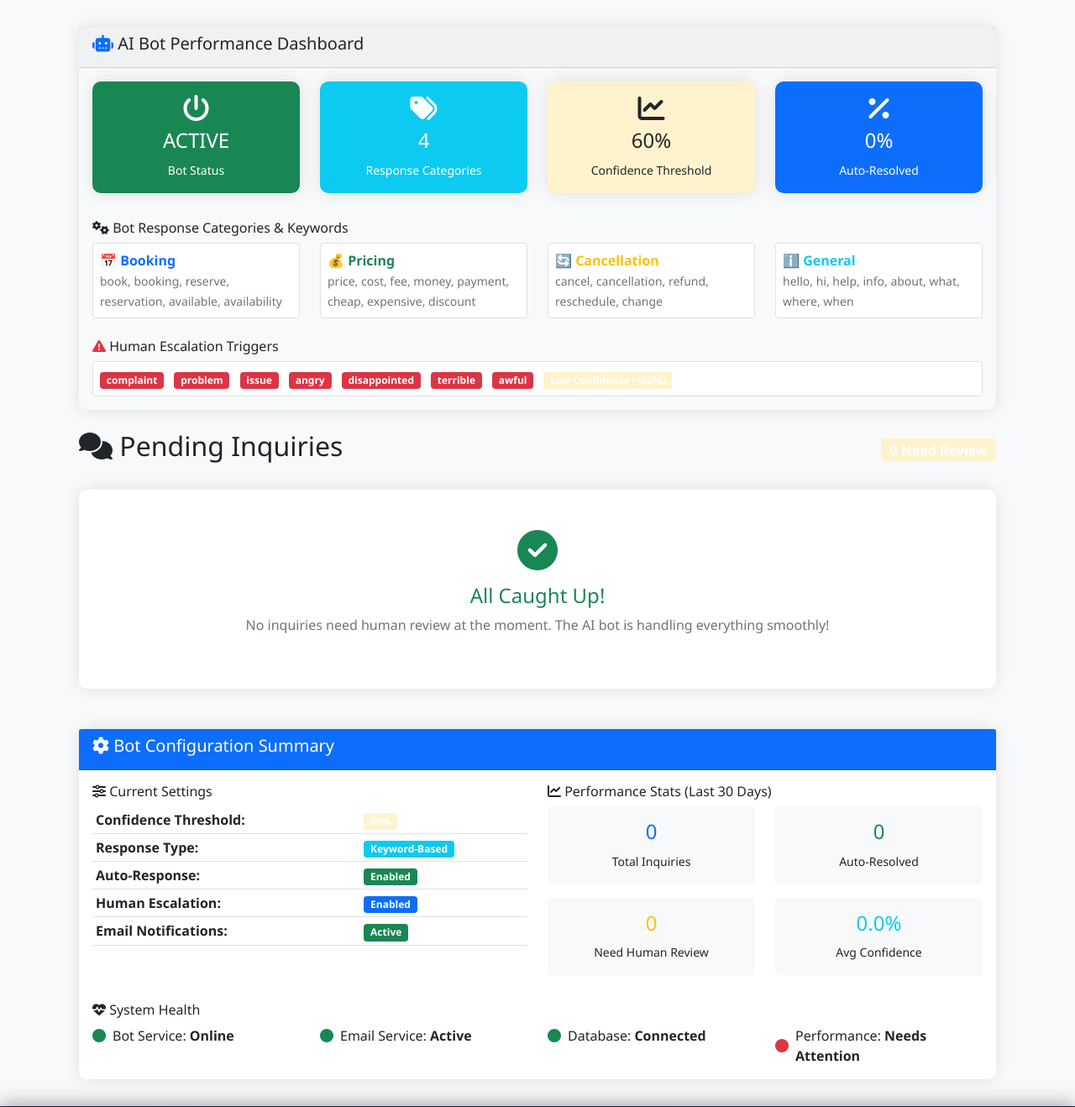
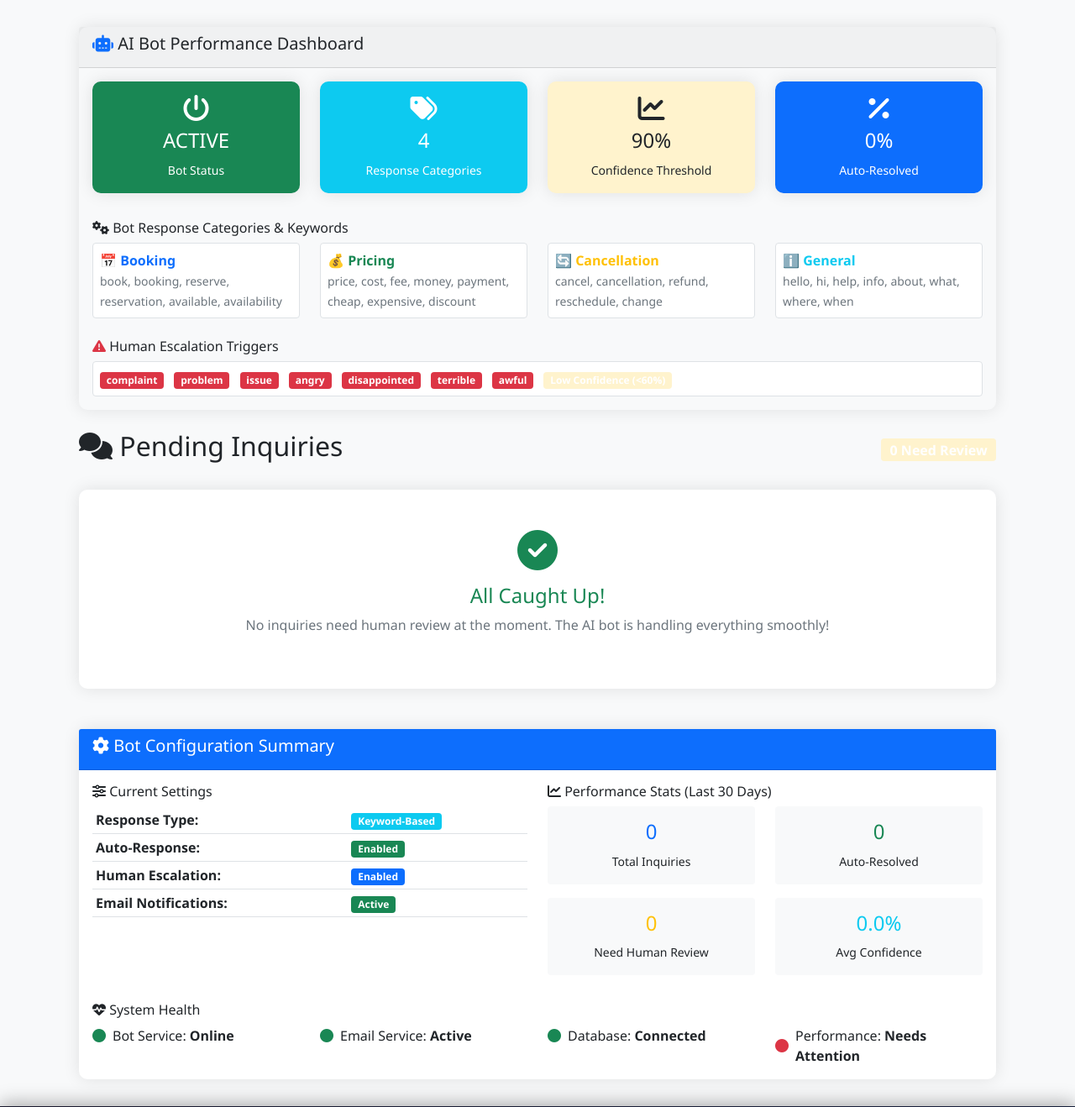
Before and after one commit to arthursuuna/travel_app, a Python web app: template app/templates/admin/pending_inquiries.html in a window 1280 px wide. Shown: the part 56-1374 px from the top of the page at 84% size. Run offline with Jinja, Linux system fonts and the light colour scheme; the template is opened without the code that fills it, so the values that code supplies are empty.

Commit message:
Small changes
Final Touches

```diff
--- a/app/templates/admin/pending_inquiries.html
+++ b/app/templates/admin/pending_inquiries.html
@@ -35,12 +35,12 @@
                             </div>
                         </div>
 
-                        <!-- Confidence Threshold -->
-                        <div class="col-md-3 mb-3">
+                         <!-- Confidence Threshold -->
+                         <div class="col-md-3 mb-3">
                             <div class="card h-100 bg-warning text-dark">
                                 <div class="card-body text-center">
                                     <i class="fas fa-chart-line fa-2x mb-2"></i>
-                                    <h4>60%</h4>
+                                    <h4>90%</h4>
                                     <small>Confidence Threshold</small>
                                 </div>
                             </div>
@@ -206,7 +206,7 @@
     </div>
 
     <!-- Bot Performance Charts (Visual) -->
-    <div class="row mb-4">
+    <!-- <div class="row mb-4">
         <div class="col-md-6">
             <div class="card">
                 <div class="card-header">
@@ -247,9 +247,9 @@
                     <small class="text-muted">Distribution of automatically resolved inquiry types</small>
                 </div>
             </div>
-        </div>
+        </div> -->
 
-        <div class="col-md-6">
+        <!-- <div class="col-md-6">
             <div class="card">
                 <div class="card-header">
                     <h6><i class="fas fa-chart-bar"></i> Confidence Levels</h6>
@@ -298,7 +298,7 @@
                 </div>
             </div>
         </div>
-    </div>
+    </div> -->
 
     <div class="row">
         {% for inquiry in bot_resolved %}
@@ -334,10 +334,10 @@
                         <div class="col-md-6">
                             <h6><i class="fas fa-sliders-h"></i> Current Settings</h6>
                             <table class="table table-sm">
-                                <tr>
+                                <!-- <tr>
                                     <td><strong>Confidence Threshold:</strong></td>
                                     <td><span class="badge bg-warning">60%</span></td>
-                                </tr>
+                                </tr> -->
                                 <tr>
                                     <td><strong>Response Type:</strong></td>
                                     <td><span class="badge bg-info">Keyword-Based</span></td>
```
